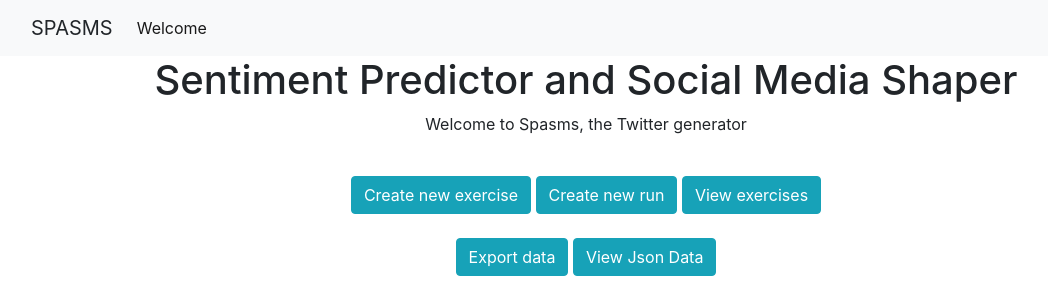
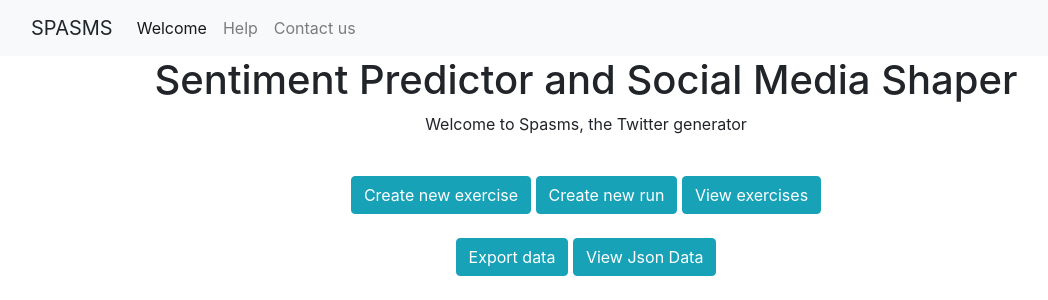
Before and after one commit to james-stoup/spasms, a Django app: page / in a window 1280 px wide. Shown: the top 300 px of the page, without its empty margins (54-1102 px from the left). Run offline with Django 3.2, Linux system fonts and the light colour scheme; some libraries are stand-ins or nearby versions.

Commit message:
added help and contact pages

```diff
--- /dev/null
+++ b/spasmsapp2/spasms/templates/spasms_help.html
@@ -0,0 +1,4 @@
+{% extends "base.html" %}
+{% block page_content %}
+<p>Help page</p>
+{% endblock %}
--- a/spasmsapp2/spasms/urls.py
+++ b/spasmsapp2/spasms/urls.py
@@ -5,6 +5,8 @@ from . import views
 urlpatterns = [
     path("", views.spasms_index, name="spasms_index"),
     path("home", views.spasms_index, name="spasms_index"),
+    path("help",views.help_you,name="spasms_help"),
+    path("contact",views.contact_us,name="spasms_index"),
     path("getname", views.get_name, name="get_name"),
     path("thanks", views.thanks, name="thanks"),
     path("exercise",views.get_exercise_form,name="get_exercise_form"),
--- a/spasmsapp2/spasms/views.py
+++ b/spasmsapp2/spasms/views.py
@@ -21,6 +21,12 @@ def spasms_index(request):
         del request.session['messages']
     request.session.modified = True
     return render(request, "spasms_index.html")
+
+def help_you(request):
+	return render(request,"spasms_help.html")
+
+def contact_us(request):
+	return render(request,"spasms_contact_us.html")
 
 def index(request):
     return HttpResponse("Hello, world. You're at the polls index")
--- a/spasmsapp2/spasmsapp2/templates/base.html
+++ b/spasmsapp2/spasmsapp2/templates/base.html
@@ -11,6 +11,12 @@
         <li class="nav-item active">
           <a href="home" class="nav-link">Welcome<span class="sr-only">(current)</span></a>
         </li>
+	<li class="nav-item">
+	 <a href="help" class="nav-link">Help</a>
+	</li>
+	<li class="nav-item">
+	 <a href="contact" class="nav-link">Contact us</a>
+	</li>
       </ul>
     </div>
   </div>
```
Also changed, not shown: spasmsapp2/spasms/templates/spasms_contact_us.html (added, +8 -0 lines).
